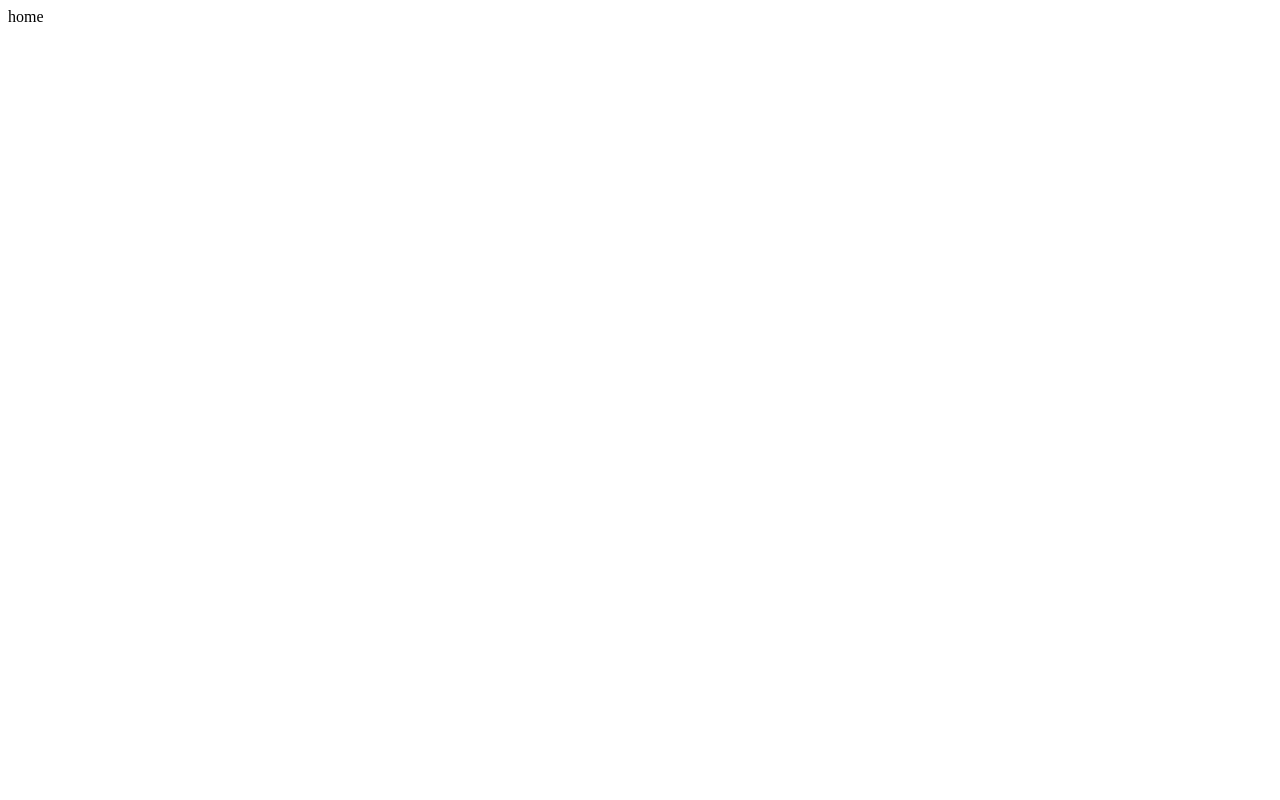
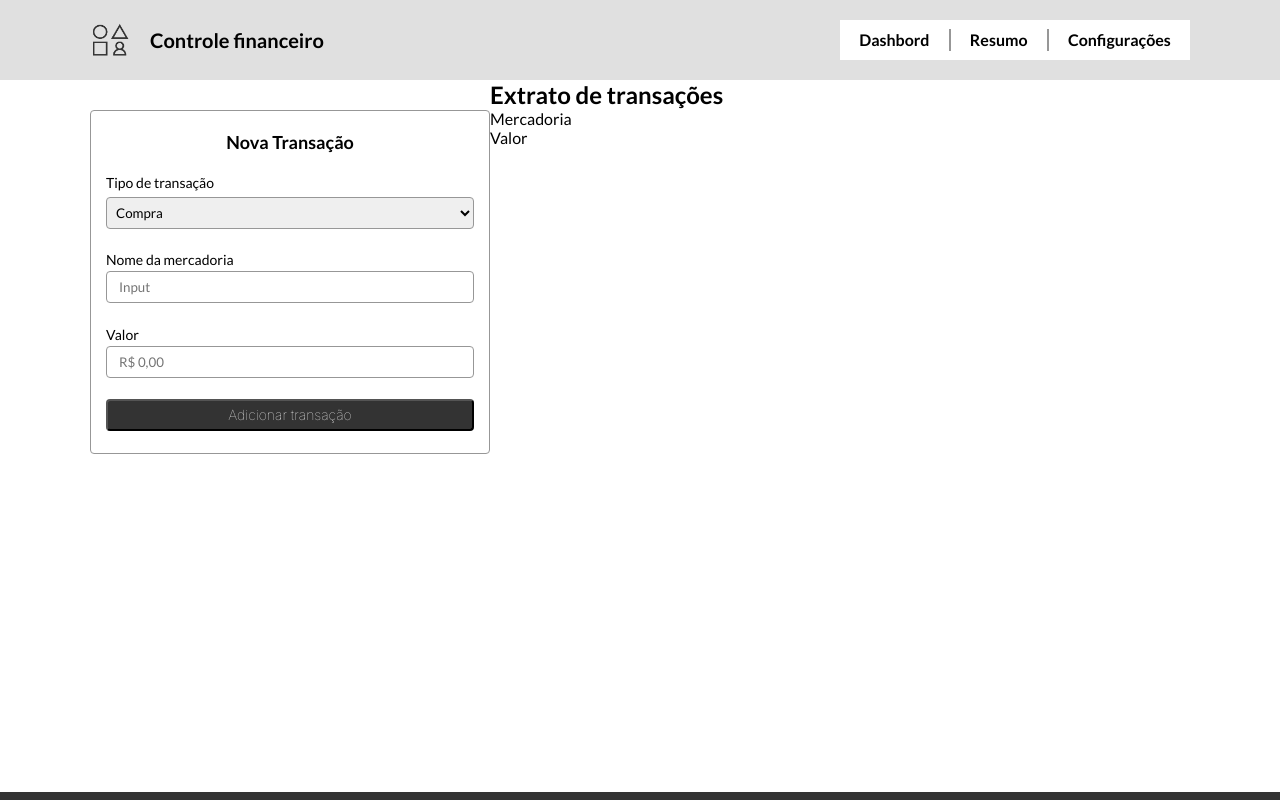
Before and after one commit to thulerjoao/Teste_Front_Via_Varejo, a React (Vite) app: page / in a window 1280 px wide. Built offline with nearby package versions, Linux system fonts and the light colour scheme.

Commit message:
feat: header and new transaction section created and stylized

```diff
--- a/src/App.css
+++ b/src/App.css
@@ -0,0 +1,4 @@
+html * {
+  padding: 0;
+  margin: 0;
+}
--- /dev/null
+++ b/src/Pages/Home/home.tsx
@@ -0,0 +1,64 @@
+import * as Style from "./style"
+import Logo from "../../assets/images/Logo-header.png";
+import { useState } from "react"
+
+// const [transaction, setTransaction] = useState<string>("")
+// const [name, setName] = useState<string>("")
+// const [value, setValue] = useState<number>()
+
+
+// const handleProducts = (transaction:string, name:string, value:number) =>{
+
+// }
+
+const Home = () =>{
+    return(
+        <Style.HomeContainer>
+            <div className="topDiv"></div>
+            <div className="mainDiv">
+                <header>
+                    <img src={Logo}/>
+                    <h1>Controle financeiro</h1>
+                    <div>
+                        <p>Dashbord</p>
+                        <p className="bar"></p>
+                        <p>Resumo</p>
+                        <p className="bar"></p>
+                        <p>Configurações</p>
+                    </div>
+                </header>
+                <main>
+                    <div className="newTransaction">
+                        <h2>Nova Transação</h2>
+                        <form action="">
+                            <p>Tipo de transação</p>
+                            <select>
+                                <option value="+">Compra</option>
+                                <option value="-">Venda</option>
+                            </select>
+                            <p>Nome da mercadoria</p>
+                            <input type="text" placeholder="Input"/>
+                            <p>Valor</p>
+                            <input type="number" placeholder="R$ 0,00"/>
+                            <button>Adicionar transação</button>
+                        </form>
+                    </div>
+                    <div className="statement">
+                        <h2>Extrato de transações</h2>
+                        <div>
+                            <p>Mercadoria</p>
+                            <p>Valor</p>
+                        </div>
+                        <div>
+
+                        </div>
+                    </div>
+                </main>
+            </div>
+            <div className="bottonDiv"></div>
+
+        </Style.HomeContainer>
+    )
+}
+
+export default Home;
--- /dev/null
+++ b/src/Pages/Home/style.ts
@@ -0,0 +1,184 @@
+import styled from "styled-components"
+
+export const HomeContainer = styled.div`
+    padding: 0;
+    margin: 0;
+    display: flex;
+    justify-content: center;
+    width: 100vw;
+
+    .topDiv{
+        width: 100vw;
+        background-color: #E0E0E0;
+        height: 80px;
+        position: absolute;
+        top: 0;
+    }
+
+    .bottonDiv{
+        width: 100vw;
+        background-color: #333333;
+        height: 8px;
+        position: absolute;
+        bottom: 0;
+    }
+
+    .mainDiv{
+        width: 1100px;
+        z-index: 1;
+        padding: 0;
+    }
+
+
+    header{
+        position: relative;
+        display: flex;
+        flex-direction: row;
+        align-items: center;
+        top: 0;
+        width: 100%;
+        height: 80px;
+
+
+
+        img{
+            width: 40px;
+            height: 36.84px;
+            left: 0px;
+            top: 22px;
+        }
+
+        h1{
+            width: 411px;
+            height: 43px;
+            margin-left: 20px;
+
+            font-weight: 600;
+            font-size: 20px;
+            line-height: 24px;
+            display: flex;
+            align-items: center;
+        }
+
+        div{
+            position: absolute;
+            width: 350px;
+            height: 40px;
+            right: 0;
+            display: flex;
+            justify-content: space-evenly;
+            flex-direction: row;
+            align-items: center;
+            background-color: #ffffff;
+
+
+
+            p{
+                height: 20px;
+                font-weight: 600;
+                font-size: 16px;
+                line-height: 19px;
+                cursor: pointer;
+            }
+
+            .bar{
+                border: 1px solid #979797;
+                cursor: default;
+            }
+        }
+    }
+
+    main{
+        display: flex;
+        flex-direction: row;
+        flex-wrap: wrap;
+
+
+        .newTransaction{
+            margin-top: 30px;
+            box-sizing: border-box;
+            width: 400px;
+            height: 344px;
+            border: 1px solid #979797;
+            border-radius: 4px;
+            display: flex;
+            flex-direction: column;
+            align-items: center;
+
+
+
+            h2{
+                width: 174px;
+                height: 20px;
+                margin-top: 20px;
+                font-weight: 700;
+                font-size: 18px;
+                text-align: center;
+            }
+
+            form{
+                box-sizing: border-box;
+                width: 100%;
+                padding: 0 15px;
+                margin-top:21px;
+
+                p{
+                    font-weight: 400;
+                    font-size: 14px;
+                    line-height: 22px;
+                }
+
+                select{
+                    width: 100%;
+                    box-sizing: border-box;
+                    height: 32px;
+                    padding: 0 5px;
+                    border: 1px solid #979797;
+                    border-radius: 4px;
+                    margin-top: 3px;
+                    margin-bottom: 20px;
+                    cursor: pointer;
+
+                }
+
+                input{
+                    width: 100%;
+                    box-sizing: border-box;
+                    height: 32px;
+                    padding-left: 12px;
+                    margin-bottom: 21px;
+                    border: 1px solid #979797;
+                    border-radius: 4px;
+
+                }
+                input::-webkit-outer-spin-button,
+                    input::-webkit-inner-spin-button {
+                    -webkit-appearance: none;
+                    margin: 0;
+                }
+                input[type=number] {
+                    -moz-appearance: textfield;
+                }
+
+                button{
+                    width: 100%;
+                    height: 32px;
+                    box-sizing: border-box;
+                    background: #333333;
+                    color: #ffffff;
+                    border-radius: 4px;
+
+                    font-family: 'Inter';
+                    font-weight: 400;
+                    font-size: 14px;
+                    line-height: 22px;
+                    cursor: pointer;
+                }
+            }
+        }
+        .statement{
+
+        }
+    }
+
+`
--- a/src/index.css
+++ b/src/index.css
@@ -0,0 +1,8 @@
+@import url('https://fonts.googleapis.com/css2?family=Lato:wght@400;700&family=Poppins:ital,wght@0,100;0,200;0,300;0,400;0,500;0,600;0,700;0,800;0,900;1,100;1,200;1,300;1,400;1,500;1,600;1,700;1,800;1,900&display=swap');
+@import url('https://fonts.googleapis.com/css2?family=Inter:wght@100&family=Lato:wght@400;700&family=Poppins:ital,wght@0,100;0,200;0,300;0,400;0,500;0,600;0,700;0,800;0,900;1,100;1,200;1,300;1,400;1,500;1,600;1,700;1,800;1,900&display=swap');
+
+html *{
+    padding: 0;
+    margin: 0;
+    font-family: 'Lato', 'inter', sans-serif;
+}
--- a/src/router.tsx
+++ b/src/router.tsx
@@ -1,9 +1,10 @@
 import { Route, Routes } from "react-router-dom"
+import Home from "./Pages/Home/home";
 
 const Router = () => {
     return(
         <Routes>
-            <Route path="/" element={<div>home</div>}/>
+            <Route path="/" element={<Home/>}/>
         </Routes>
     )
 }
```
Also changed, not shown: src/assets/images/Logo-header.png (added).
